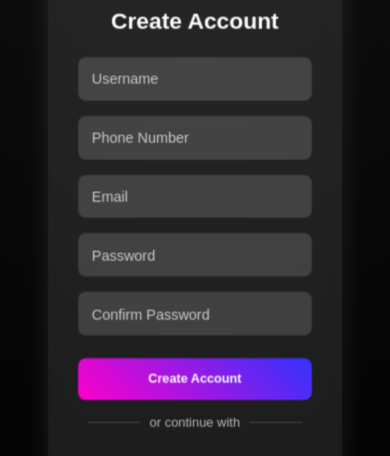
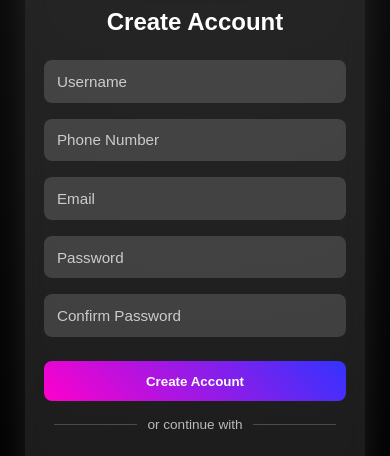
Before and after one commit to dafrowzdesheriff123/ReelsSpace, a plain HTML site: page index.html in a window 390 px wide. Shown: the part 211-667 px from the top of the page. Drawn offline with Linux system fonts and the light colour scheme.

Commit message:
Update style.css

```diff
--- a/style.css
+++ b/style.css
@@ -19,7 +19,8 @@ body {
   min-height: 100vh;
   background: radial-gradient(circle at top, #111 0%, #000 100%);
   background-attachment: fixed;
-  overflow: hidden;
+  overflow-y: auto; /* ✅ allow vertical scrolling */
+  scroll-behavior: smooth;
 }
 
 /* === Container === */
@@ -28,8 +29,9 @@ body {
   justify-content: center;
   align-items: center;
   width: 100%;
-  padding: 1rem;
-  height: 100%;
+  padding: 2rem 1rem;
+  min-height: 100vh;
+  box-sizing: border-box;
 }
 
 /* === Card === */
@@ -46,7 +48,10 @@ body {
   flex-direction: column;
   align-items: center;
   justify-content: flex-start;
-  transform: scale(1);
+  max-height: 90vh;     /* ✅ fits within view */
+  overflow-y: auto;     /* ✅ internal scroll when too tall */
+  scrollbar-width: thin;
+  scrollbar-color: #444 #111;
 }
 
 /* === Logo Section === */
@@ -210,48 +215,46 @@ a:hover {
   color: #ff00ff;
 }
 
-/* === RESPONSIVE === */
+/* === RESPONSIVE DESIGN === */
 
-/* Tablets and small laptops */
+/* Short laptop screens */
 @media (max-height: 800px) {
   .card {
-    transform: scale(0.95);
+    max-height: 85vh;
+    padding: 1.5rem;
   }
   .logo h1 {
     font-size: 1.8rem;
   }
 }
 
-/* Small laptops or short windows */
-@media (max-height: 700px) {
+/* Tablets and phones */
+@media (max-width: 768px) {
   .card {
-    transform: scale(0.9);
+    width: 90%;
+    max-height: 90vh;
+    padding: 1.5rem;
   }
-  .diamond {
-    width: 60px;
-    height: 60px;
-  }
-  .letters {
-    font-size: 18px;
-  }
+
   .logo h1 {
     font-size: 1.6rem;
   }
+
+  .form input {
+    padding: 0.8rem;
+  }
+
+  button {
+    padding: 0.8rem;
+  }
 }
 
-/* Mobile Phones */
+/* Small phones */
 @media (max-width: 480px) {
-  body {
-    padding: 1rem;
-  }
-
   .card {
-    max-width: 95%;
-    transform: scale(0.95);
-  }
-
-  .logo h1 {
-    font-size: 1.5rem;
+    width: 95%;
+    max-height: 90vh;
+    padding: 1.2rem;
   }
 
   .diamond {
@@ -262,4 +265,8 @@ a:hover {
   .letters {
     font-size: 16px;
   }
+
+  .logo h1 {
+    font-size: 1.5rem;
+  }
 }
```
